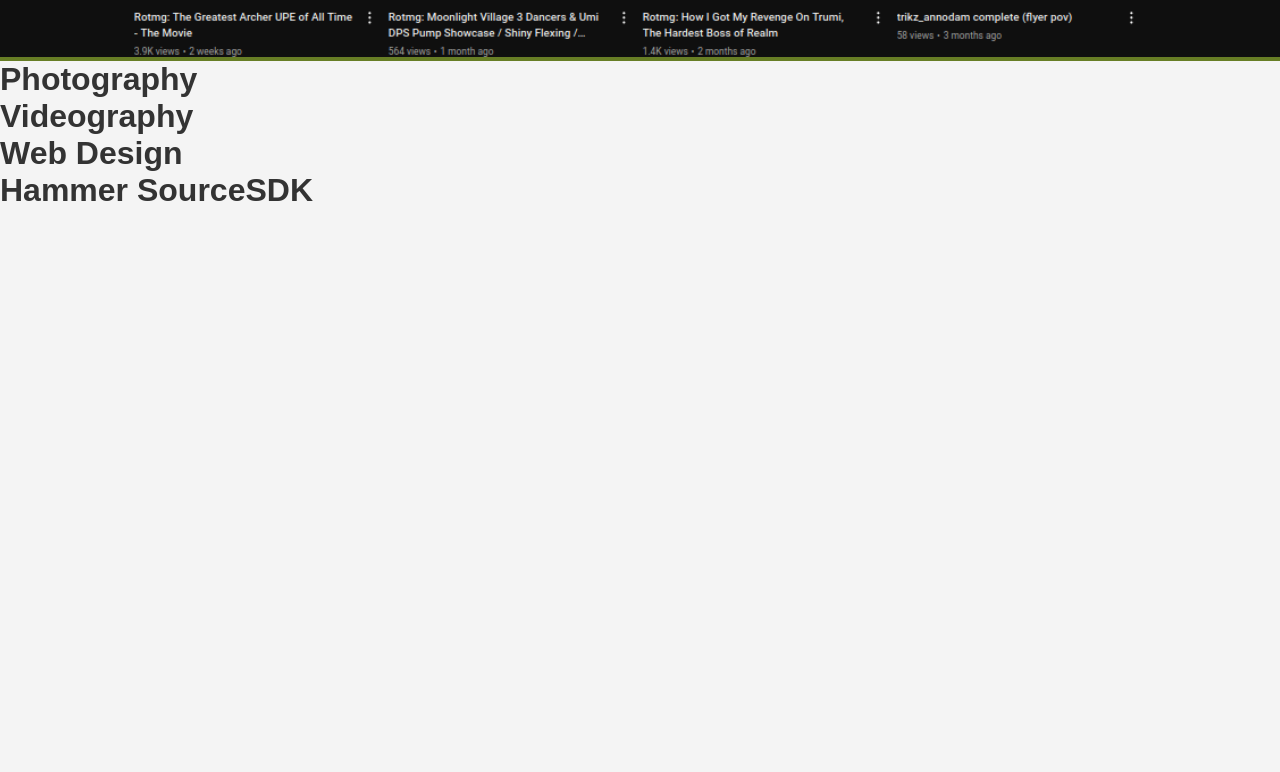
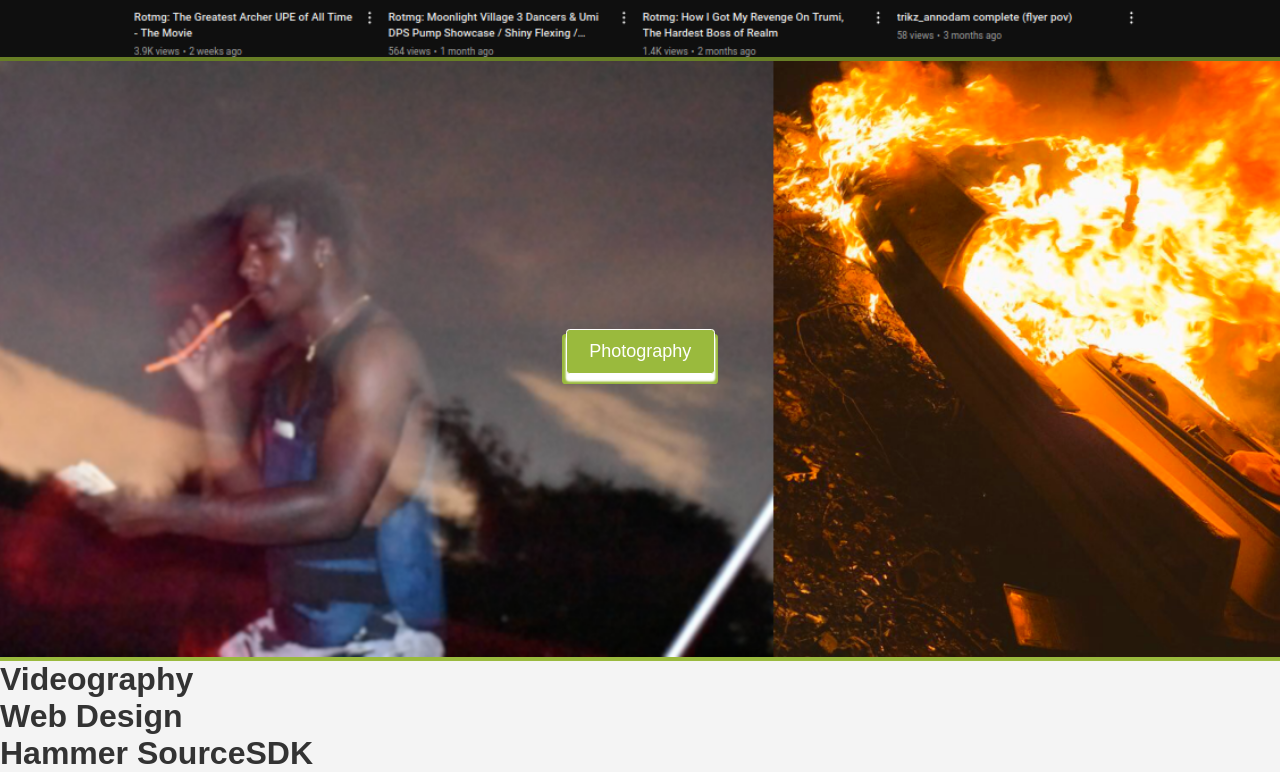
Before and after one commit to NoahhhBHOP/links-page, a plain HTML site: page index.html in a window 1280 px wide. Shown: the part 659-1431 px from the top of the page. Before the commit the page ends 868 px from the top, so only its background shows below. Drawn offline with Linux system fonts and the light colour scheme.

Commit message:
creation of second container for photography

```diff
--- a/index.html
+++ b/index.html
@@ -21,7 +21,10 @@
         </button>
     </div>
     <div class="secondcontainer">
-        <h1>Photography</h1>
+        <!-- From Uiverse.io by Web-Potato -->
+        <button>
+            <span> Photography </span>
+        </button>
     </div>
     <div class="thirdcontainer">
         <h1>Videography</h1>
--- a/styles.css
+++ b/styles.css
@@ -87,3 +87,14 @@ button {
   button span:not(hover) {
     transition: all 1s;
   }
+
+  .secondcontainer {
+    display: flex;
+    justify-content: center;
+    align-items: center;
+    height: 600px;
+    border-bottom: 4px solid rgb(154, 186, 61);
+    background-image: url(imgs/bg2.png);
+    background-position: center;
+    background-size: cover;
+  }
```
Also changed, not shown: imgs/bg2.png (added).
